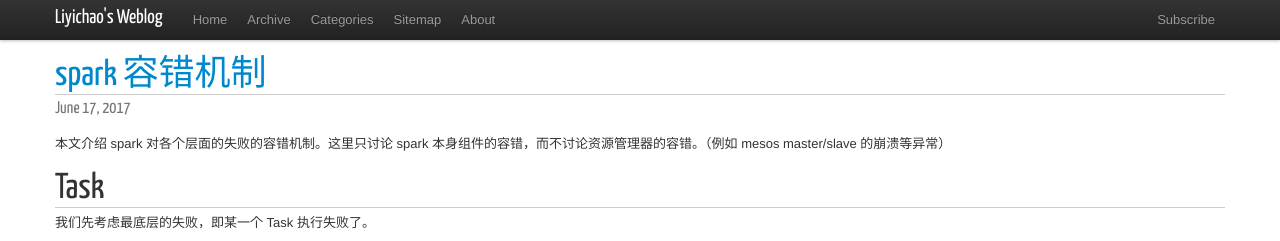
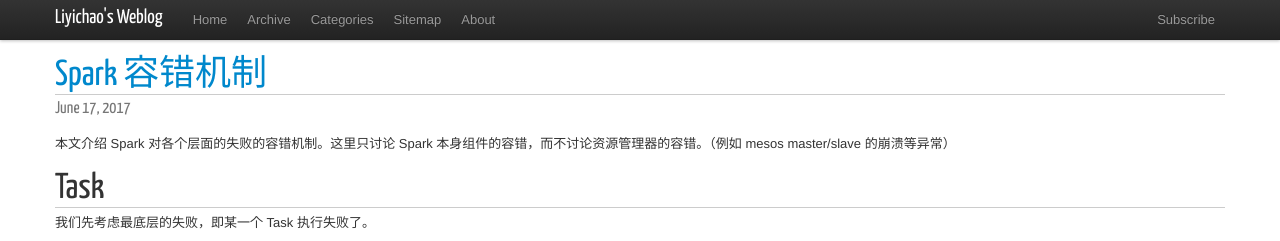
Before and after one commit to liyichao/liyichao.github.io, a Jekyll site: the page built from _posts/2017/2017-06-17-spark-容错机制.md, in a window 1280 px wide and 900 px high. Shown: the top 241 px of the window. Built offline with Jekyll 4.4.1, drawn with Linux system fonts in a browser that asks for light colours; nearby versions of some CDN libraries; comment, search, counter and statistics services are not loaded; some of the changed text lies outside the part shown.

```diff
--- a/_posts/2017/2017-06-17-spark-容错机制.md
+++ b/_posts/2017/2017-06-17-spark-容错机制.md
@@ -1,13 +1,13 @@
 ---
 layout: post
-title: "spark 容错机制"
+title: "Spark 容错机制"
 category:
 tags: []
 ---
 {% include JB/setup %}
 
 
-本文介绍 spark 对各个层面的失败的容错机制。这里只讨论 spark 本身组件的容错，而不讨论资源管理器的容错。（例如 mesos master/slave 的崩溃等异常）
+本文介绍 Spark 对各个层面的失败的容错机制。这里只讨论 Spark 本身组件的容错，而不讨论资源管理器的容错。（例如 mesos master/slave 的崩溃等异常）
 
 # Task
 
```
Also changed, not shown: _posts/2017/2017-06-14-spark-重要模块的内部实现.md (renamed from _posts/2017/2017-06-14-spark-名词索引.md, +1 -1 lines), _posts/2017/2017-06-12-spark-程序是怎么跑起来的.md (renamed from _posts/2017/2017-06-12-spark-internals-基本原理.md), _posts/2017/2017-06-18-spark-sql-paper-注解.md (renamed from _posts/2017/2017-06-18-spark-sql-基本实现原理.md).
